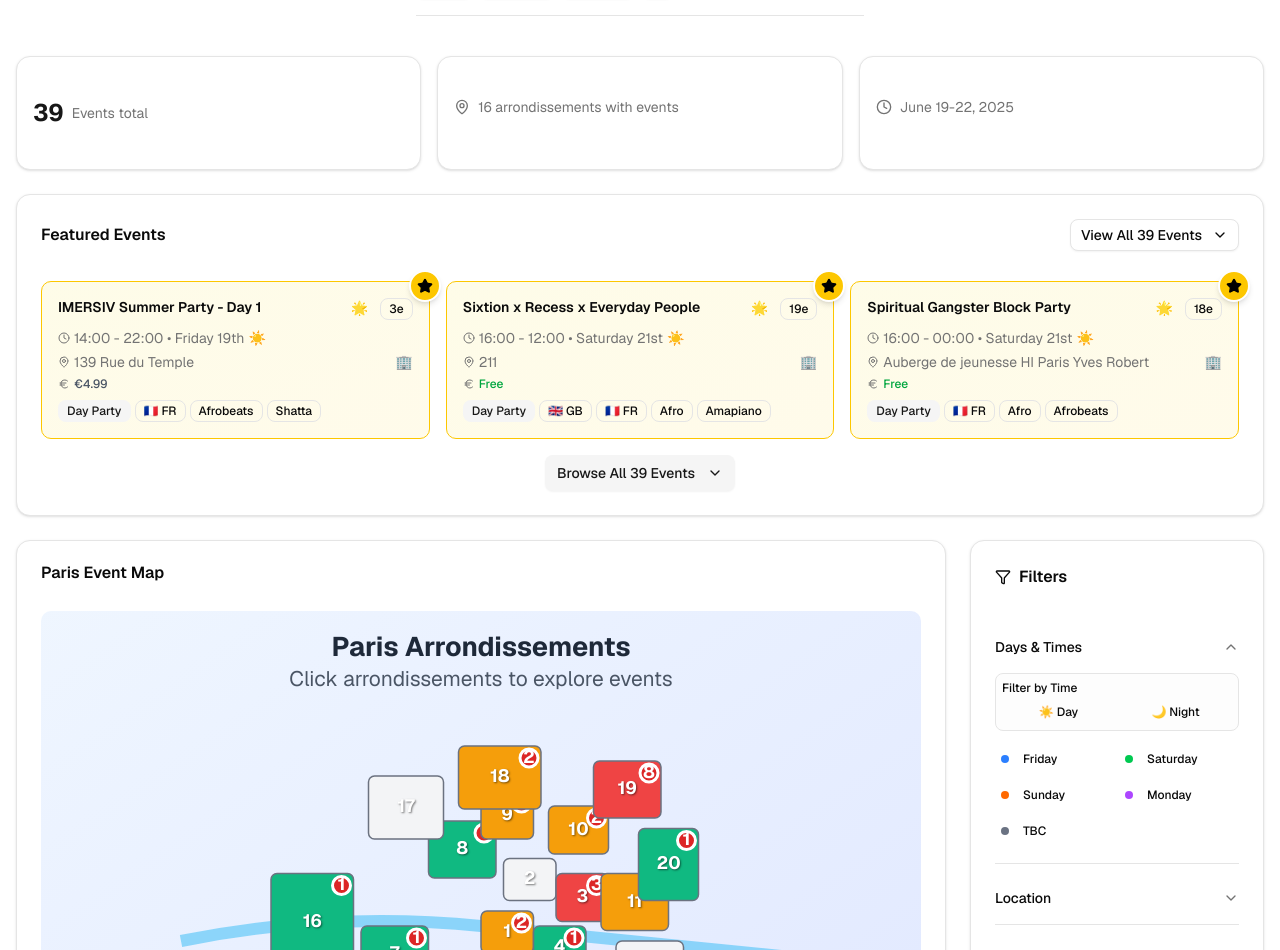
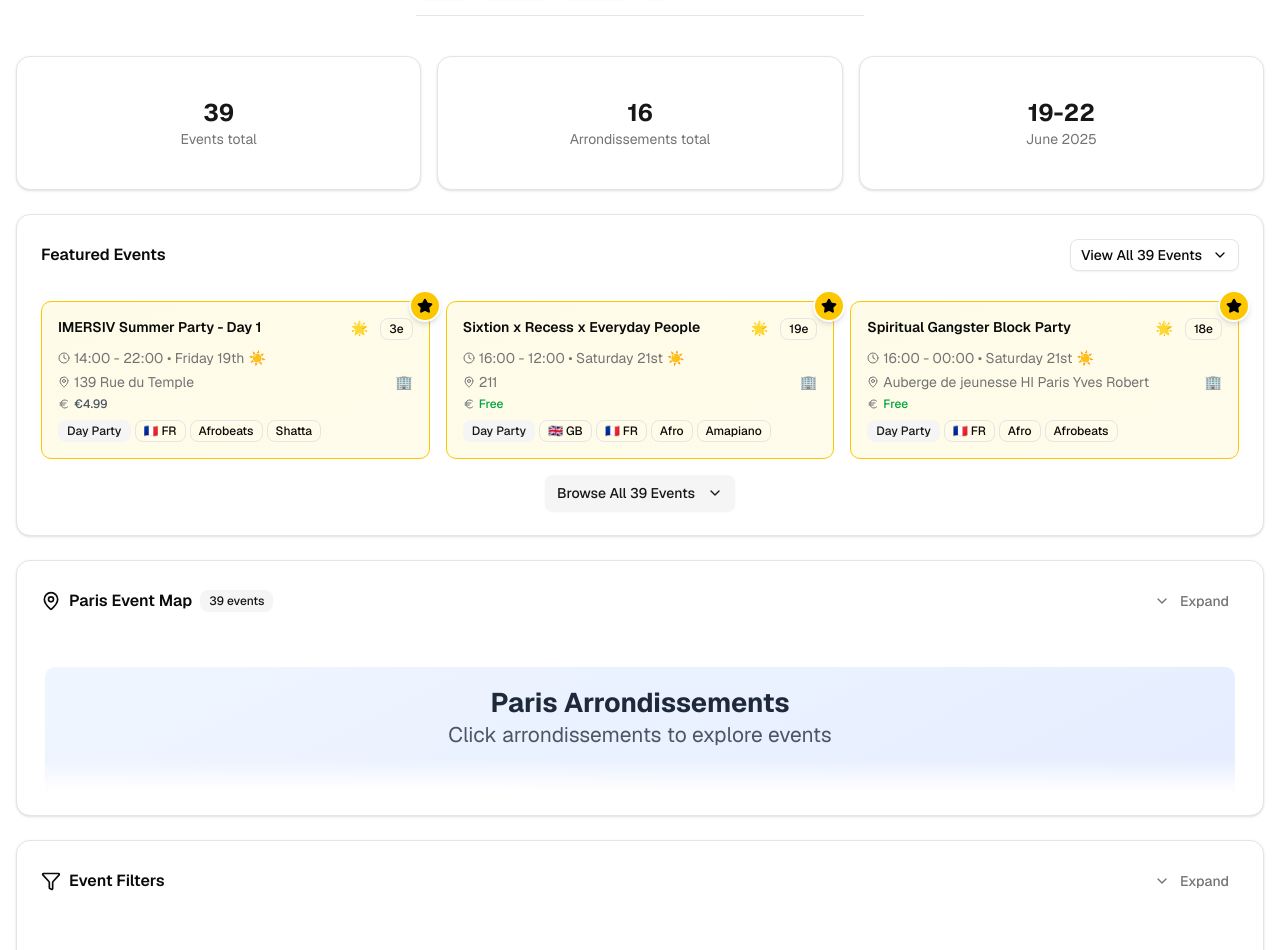
Before and after one commit to machineyearningengineer/oooc-fete-finder, a Next.js app: page / in a window 1280 px wide. Shown: the part 302-1252 px from the top of the page. Built offline with nearby package versions, Linux system fonts and the light colour scheme.

Commit message:
Big changes to order and stats

```diff
--- a/app/events-client.tsx
+++ b/app/events-client.tsx
@@ -30,7 +30,7 @@ import {
 } from "@/types/events";
 import { Card, CardContent, CardHeader, CardTitle } from "@/components/ui/card";
 import { Badge } from "@/components/ui/badge";
-import { MapPin, Clock, Filter, Star, Euro, Users, ChevronDown } from "lucide-react";
+import { MapPin, Clock, Filter, Star, Euro, Users, ChevronDown, ChevronUp, Calendar } from "lucide-react";
 import { Button } from "@/components/ui/button";
 
 interface EventsClientProps {
@@ -44,6 +44,8 @@ export function EventsClient({ initialEvents }: EventsClientProps) {
 		number | null
 	>(null);
 	const [isFilterOpen, setIsFilterOpen] = useState(false);
+	const [isMapExpanded, setIsMapExpanded] = useState(false);
+	const [isFilterExpanded, setIsFilterExpanded] = useState(false);
 	const [selectedDays, setSelectedDays] = useState<EventDay[]>([]);
 	const [selectedDayNightPeriods, setSelectedDayNightPeriods] = useState<
 		DayNightPeriod[]
@@ -190,6 +192,14 @@ export function EventsClient({ initialEvents }: EventsClientProps) {
 		selectedOOOCPicks,
 	]);
 
+	// Get filtered arrondissements count
+	const filteredArrondissements = useMemo(() => {
+		const arrondissements = new Set(
+			filteredEvents.map((event) => event.arrondissement),
+		);
+		return arrondissements.size;
+	}, [filteredEvents]);
+
 	// Filter handlers
 	const handleDayToggle = (day: EventDay) => {
 		setSelectedDays((prev) =>
@@ -265,6 +275,14 @@ export function EventsClient({ initialEvents }: EventsClientProps) {
 		setIsFilterOpen((prev) => !prev);
 	}, []);
 
+	const toggleMapExpansion = useCallback(() => {
+		setIsMapExpanded((prev) => !prev);
+	}, []);
+
+	const toggleFilterExpansion = useCallback(() => {
+		setIsFilterExpanded((prev) => !prev);
+	}, []);
+
 	const hasActiveFilters =
 		selectedDays.length > 0 ||
 		selectedDayNightPeriods.length > 0 ||
@@ -298,11 +316,10 @@ export function EventsClient({ initialEvents }: EventsClientProps) {
 				/>
 			</div>
 
-			{/* Stats and Quick Info */}
+			{/* Three Column Stats */}
 			<div className="grid grid-cols-1 md:grid-cols-3 gap-4 mb-6">
 				<Card>
-					<CardContent className="p-4">
-						<div className="flex items-center space-x-2">
+					<CardContent className="p-4 text-center">
 						<div className="text-2xl font-bold text-primary">
 							{filteredEvents.length}
 						</div>
@@ -310,28 +327,28 @@ export function EventsClient({ initialEvents }: EventsClientProps) {
 							Event{filteredEvents.length !== 1 ? "s" : ""}{" "}
 							{hasActiveFilters ? "filtered" : "total"}
 						</div>
+					</CardContent>
+				</Card>
+
+				<Card>
+					<CardContent className="p-4 text-center">
+						<div className="text-2xl font-bold text-primary">
+							{filteredArrondissements}
+						</div>
+						<div className="text-sm text-muted-foreground">
+							Arrondissement{filteredArrondissements !== 1 ? "s" : ""}{" "}
+							{hasActiveFilters ? "with events" : "total"}
 						</div>
 					</CardContent>
 				</Card>
 
 				<Card>
-					<CardContent className="p-4">
-						<div className="flex items-center space-x-2">
-							<MapPin className="h-4 w-4 text-muted-foreground" />
+					<CardContent className="p-4 text-center">
+						<div className="text-2xl font-bold text-primary">
+							19-22
+						</div>
 						<div className="text-sm text-muted-foreground">
-								{availableArrondissements.length} arrondissements with events
-							</div>
-						</div>
-					</CardContent>
-				</Card>
-
-				<Card>
-					<CardContent className="p-4">
-						<div className="flex items-center space-x-2">
-							<Clock className="h-4 w-4 text-muted-foreground" />
-							<div className="text-sm text-muted-foreground">
-								June 19-22, 2025
-							</div>
+							June 2025
 						</div>
 					</CardContent>
 				</Card>
@@ -344,14 +361,19 @@ export function EventsClient({ initialEvents }: EventsClientProps) {
 				onScrollToAllEvents={scrollToAllEvents}
 			/>
 
-			{/* Main Content Grid */}
-			<div className="grid grid-cols-1 lg:grid-cols-4 gap-6">
-				{/* Map */}
-				<div className="lg:col-span-3">
+			{/* Collapsible Paris Event Map */}
+			<div className="mb-6">
 				<Card>
-						<CardHeader>
+					<CardHeader className="pb-2">
 						<CardTitle className="flex items-center justify-between">
-								Paris Event Map
+							<div className="flex items-center space-x-2">
+								<MapPin className="h-5 w-5" />
+								<span>Paris Event Map</span>
+								<Badge variant="secondary" className="text-xs">
+									{filteredEvents.length} events
+								</Badge>
+							</div>
+							<div className="flex flex-col space-y-2">
 								<Button
 									variant="outline"
 									size="sm"
@@ -382,21 +404,132 @@ export function EventsClient({ initialEvents }: EventsClientProps) {
 										</Badge>
 									)}
 								</Button>
+								<Button
+									variant="ghost"
+									size="sm"
+									onClick={toggleMapExpansion}
+									className="text-muted-foreground hover:text-foreground"
+								>
+									{isMapExpanded ? (
+										<>
+											<ChevronUp className="h-4 w-4 mr-1" />
+											Collapse
+										</>
+									) : (
+										<>
+											<ChevronDown className="h-4 w-4 mr-1" />
+											Expand
+										</>
+									)}
+								</Button>
+							</div>
 						</CardTitle>
 					</CardHeader>
-						<CardContent>
+					<CardContent className="pt-2">
+						<div className={`relative transition-all duration-300 ease-in-out ${
+							isMapExpanded ? 'h-[600px]' : 'h-32'
+						} overflow-hidden rounded-md`}>
+							<div className="w-full h-full p-1">
 								<ParisMap
 									events={filteredEvents}
 									onEventClick={setSelectedEvent}
 									onArrondissementHover={setHoveredArrondissement}
 									hoveredArrondissement={hoveredArrondissement}
 								/>
+							</div>
+							{!isMapExpanded && (
+								<div className="absolute inset-x-0 bottom-0 h-8 bg-gradient-to-t from-card to-transparent pointer-events-none rounded-b-md" />
+							)}
+						</div>
 					</CardContent>
 				</Card>
 			</div>
 
-				{/* Unified Filter Panel - Responsive */}
-				<div className="lg:block">
+			{/* Collapsible Filter Panel - Desktop */}
+			<div className="mb-6">
+				<div className="hidden lg:block">
+					<Card>
+						<CardHeader className="pb-2">
+							<CardTitle className="flex items-center justify-between">
+								<div className="flex items-center space-x-2">
+									<Filter className="h-5 w-5" />
+									<span>Event Filters</span>
+									{hasActiveFilters && (
+										<Badge variant="secondary" className="text-xs">
+											{selectedDays.length +
+												selectedDayNightPeriods.length +
+												selectedArrondissements.length +
+												selectedGenres.length +
+												selectedNationalities.length +
+												(selectedPriceRange[0] !== PRICE_RANGE_CONFIG.min ||
+												selectedPriceRange[1] !== PRICE_RANGE_CONFIG.max
+													? 1
+													: 0) +
+												(selectedAgeRange !== null &&
+												(selectedAgeRange[0] !== AGE_RANGE_CONFIG.min ||
+													selectedAgeRange[1] !== AGE_RANGE_CONFIG.max)
+													? 1
+													: 0) +
+												(selectedOOOCPicks ? 1 : 0)} active
+										</Badge>
+									)}
+								</div>
+								<Button
+									variant="ghost"
+									size="sm"
+									onClick={toggleFilterExpansion}
+									className="text-muted-foreground hover:text-foreground"
+								>
+									{isFilterExpanded ? (
+										<>
+											<ChevronUp className="h-4 w-4 mr-1" />
+											Collapse
+										</>
+									) : (
+										<>
+											<ChevronDown className="h-4 w-4 mr-1" />
+											Expand
+										</>
+									)}
+								</Button>
+							</CardTitle>
+						</CardHeader>
+						<CardContent className="pt-2">
+							<div className={`transition-all duration-300 ease-in-out overflow-hidden ${
+								isFilterExpanded ? 'h-auto max-h-[2000px]' : 'h-0 max-h-0'
+							}`}>
+								<FilterPanel
+									selectedDays={selectedDays}
+									selectedDayNightPeriods={selectedDayNightPeriods}
+									selectedArrondissements={selectedArrondissements}
+									selectedGenres={selectedGenres}
+									selectedNationalities={selectedNationalities}
+									selectedIndoorPreference={selectedIndoorPreference}
+									selectedPriceRange={selectedPriceRange}
+									selectedAgeRange={selectedAgeRange}
+									selectedOOOCPicks={selectedOOOCPicks}
+									onDayToggle={handleDayToggle}
+									onDayNightPeriodToggle={handleDayNightPeriodToggle}
+									onArrondissementToggle={handleArrondissementToggle}
+									onGenreToggle={handleGenreToggle}
+									onNationalityToggle={handleNationalityToggle}
+									onIndoorPreferenceChange={handleIndoorPreferenceChange}
+									onPriceRangeChange={handlePriceRangeChange}
+									onAgeRangeChange={handleAgeRangeChange}
+									onOOOCPicksToggle={setSelectedOOOCPicks}
+									onClearFilters={handleClearFilters}
+									availableArrondissements={availableArrondissements}
+									isOpen={isFilterOpen}
+									onClose={() => setIsFilterOpen(false)}
+									onOpen={() => setIsFilterOpen(true)}
+								/>
+							</div>
+						</CardContent>
+					</Card>
+				</div>
+
+				{/* Mobile Filter Panel */}
+				<div className="lg:hidden">
 					<FilterPanel
 						selectedDays={selectedDays}
 						selectedDayNightPeriods={selectedDayNightPeriods}
```
Lines whose indentation alone changed are shown as unchanged.
